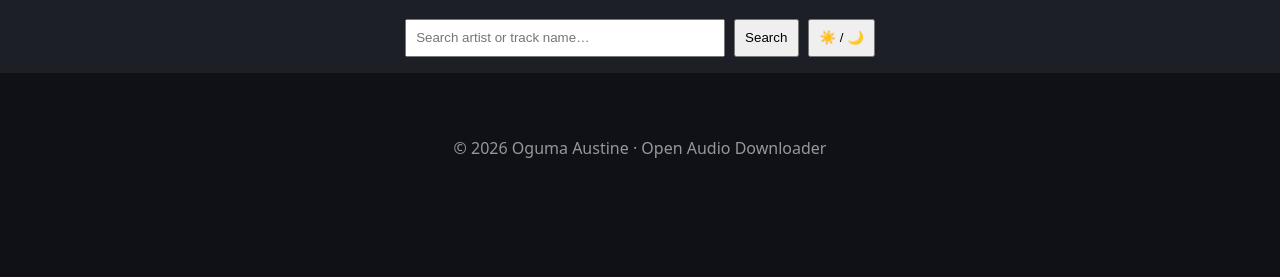
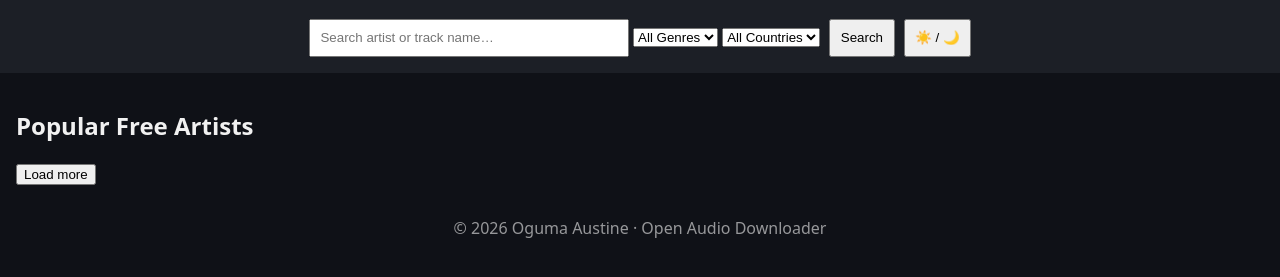
Before and after one commit to macoguma/open-audio-downloader, a plain HTML site: page index.html in a window 1280 px wide. Shown: the part 83-360 px from the top of the page. Drawn offline with Linux system fonts and the light colour scheme.

Commit message:
Update index.html

```diff
--- a/index.html
+++ b/index.html
@@ -3,8 +3,8 @@
 <head>
   <meta charset="UTF-8">
   <title>Open Audio Downloader</title>
-  <meta name="viewport" content="width=device-width, initial-scale=1.0">
-  <meta name="description" content="Download free Creative Commons music legally from Jamendo and other open sources.">
+  <meta name="viewport" content="width=device-width, initial-scale=1">
+  <meta name="description" content="Download free Creative Commons music by artist, genre, and country.">
   <link rel="stylesheet" href="style.css">
 </head>
 
@@ -14,15 +14,46 @@
 
   <div class="controls">
     <input id="searchInput" type="text" placeholder="Search artist or track name…">
-    <button onclick="search()">Search</button>
+
+    <select id="genreSelect">
+      <option value="">All Genres</option>
+      <option value="rock">Rock</option>
+      <option value="hiphop">Hip Hop</option>
+      <option value="pop">Pop</option>
+      <option value="electronic">Electronic</option>
+      <option value="jazz">Jazz</option>
+      <option value="classical">Classical</option>
+      <option value="reggae">Reggae</option>
+      <option value="afrobeat">Afrobeat</option>
+    </select>
+
+    <select id="countrySelect">
+      <option value="">All Countries</option>
+      <option value="US">USA</option>
+      <option value="GB">UK</option>
+      <option value="FR">France</option>
+      <option value="DE">Germany</option>
+      <option value="KE">Kenya</option>
+      <option value="NG">Nigeria</option>
+      <option value="ZA">South Africa</option>
+      <option value="BR">Brazil</option>
+    </select>
+
+    <button onclick="searchTracks()">Search</button>
     <button id="themeToggle">☀️ / 🌙</button>
   </div>
 </header>
 
 <main>
+  <section>
+    <h2>Popular Free Artists</h2>
+    <div id="artists" class="artist-grid"></div>
+  </section>
+
   <button id="backBtn" onclick="goBack()">⬅ Back</button>
   <div id="status"></div>
   <div id="results" class="grid"></div>
+  <button id="loadMoreBtn" onclick="loadMore()">Load more</button>
 </main>
 
 <footer>
```
